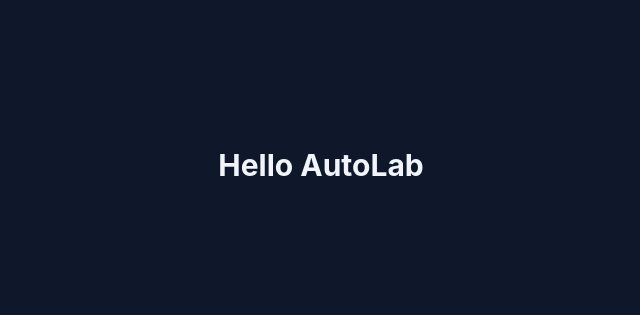
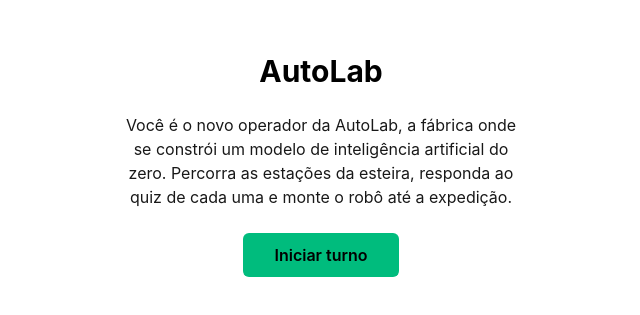
Before and after one commit to shoityn/AutoLab, a React (Vite) app: page / in a window 1280 px wide. Shown: the part 235-550 px from the top of the page, without its empty margins (319-959 px from the left). Built offline with nearby package versions, Linux system fonts and the light colour scheme.

Commit message:
feat: liga recepcao, estacoes e expedicao no fluxo principal

```diff
--- a/src/App.jsx
+++ b/src/App.jsx
@@ -1,7 +1,65 @@
+import { useEffect, useState } from 'react'
+import estacoes from './data/estacoes.json'
+import { useProgresso } from './hooks/useProgresso'
+import Recepcao from './components/Recepcao'
+import Estacao from './components/Estacao'
+import BarraProgresso from './components/BarraProgresso'
+import Expedicao from './components/Expedicao'
+
+const estacoesOrdenadas = [...estacoes].sort((a, b) => a.ordem - b.ordem)
+
 function App() {
+  const { concluidas, concluirEstacao, reiniciar } = useProgresso()
+  const [tela, setTela] = useState('recepcao')
+
+  const todasConcluidas = concluidas.length === estacoesOrdenadas.length
+
+  useEffect(() => {
+    if (tela === 'jogo' && todasConcluidas) {
+      setTela('expedicao')
+    }
+  }, [tela, todasConcluidas])
+
+  function iniciar() {
+    setTela('jogo')
+  }
+
+  function continuar() {
+    setTela(todasConcluidas ? 'expedicao' : 'jogo')
+  }
+
+  function recomecar() {
+    reiniciar()
+    setTela('jogo')
+  }
+
+  if (tela === 'recepcao') {
+    return (
+      <Recepcao
+        temProgresso={concluidas.length > 0}
+        onIniciar={iniciar}
+        onContinuar={continuar}
+        onRecomecar={recomecar}
+      />
+    )
+  }
+
+  if (tela === 'expedicao') {
+    return <Expedicao onRecomecar={recomecar} />
+  }
+
   return (
-    <main className="flex min-h-screen items-center justify-center bg-slate-900 text-slate-100">
-      <h1 className="text-3xl font-bold">Hello AutoLab</h1>
+    <main className="pt-10">
+      <BarraProgresso total={estacoesOrdenadas.length} concluidas={concluidas.length} />
+      {estacoesOrdenadas.map((estacao, indice) => (
+        <Estacao
+          key={estacao.id}
+          estacao={estacao}
+          desbloqueada={indice <= concluidas.length}
+          concluida={concluidas.includes(estacao.id)}
+          onConcluir={concluirEstacao}
+        />
+      ))}
     </main>
   )
 }
```
